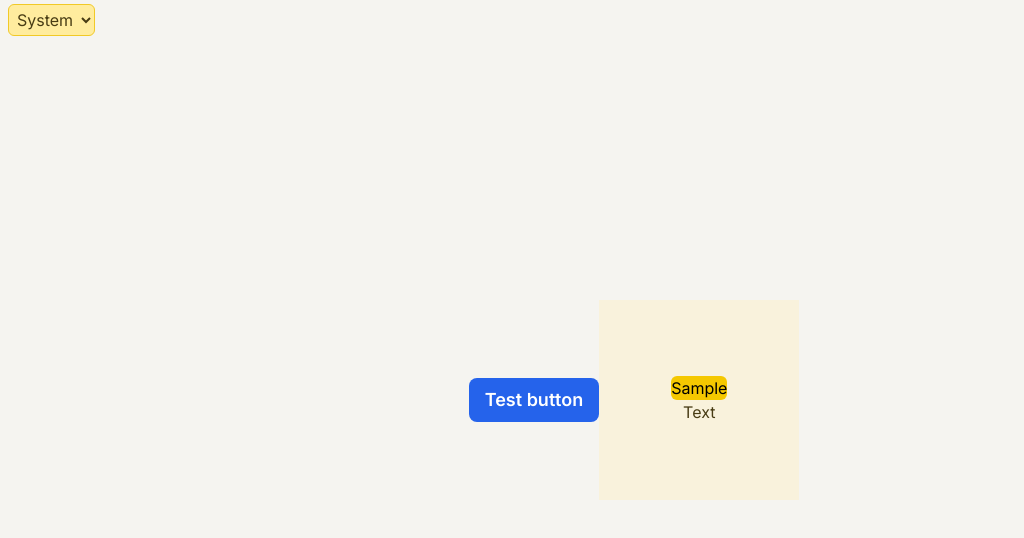
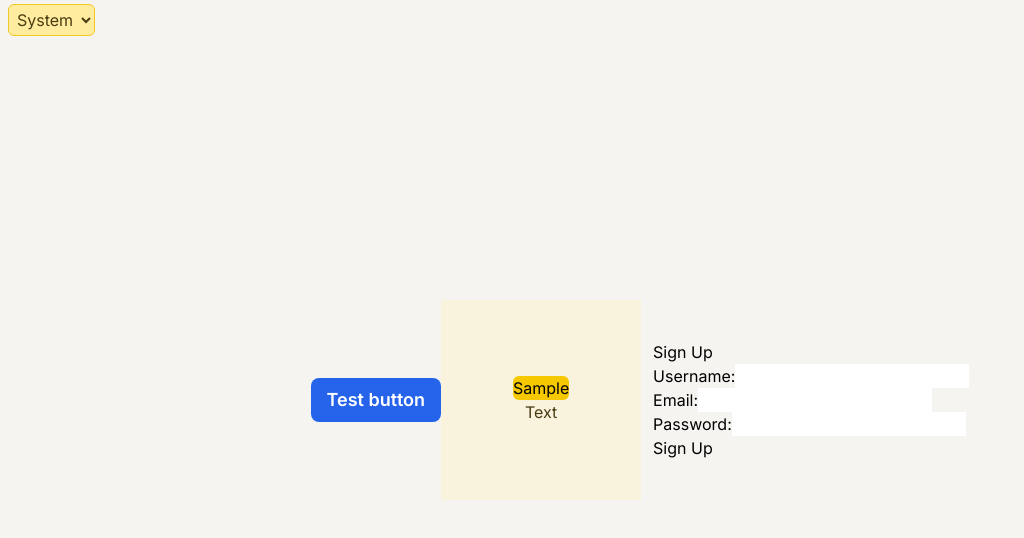
Before and after one commit to Javan-Odhiambo/nextjs-starter-template, a Next.js app: page / in a window 1280 px wide. Shown: the top 538 px of the page, without its empty margins (0-1024 px from the left). Built offline with nearby package versions, Linux system fonts and the light colour scheme.

Commit message:
Created a sign up form in the src folder under the app folder and added Zod to the form for validation

```diff
--- a/package.json
+++ b/package.json
@@ -15,7 +15,8 @@
     "next": "14.2.2",
     "next-themes": "^0.3.0",
     "react": "^18",
-    "react-dom": "^18"
+    "react-dom": "^18",
+    "zod": "^3.23.5"
   },
   "devDependencies": {
     "@testing-library/jest-dom": "^6.4.2",
--- a/src/app/SignUp/page.tsx
+++ b/src/app/SignUp/page.tsx
@@ -0,0 +1,53 @@
+import React , { useState} from 'react';
+import { z } from 'zod'; // Import Zod
+
+const user = z.object({
+    name: z.string().min(2).max(50),
+    email: z.string().email(),
+    password: z.string()
+      .min(6)
+      .regex(/^(?=.*[a-z])(?=.*[A-Z])(?=.*\d)[a-zA-Z\d]{6,}$/, 'Password must contain at least one uppercase letter and one digit'),
+  });
+
+const SignUpForm = () => {
+    const [formData, setFormData] = useState({
+        name: '',
+        email: '',
+        password: '',
+      });
+
+    const handleSubmit = (e: React.FormEvent<HTMLFormElement>) => {
+        e.preventDefault();
+        try {
+            const validData = user.safeParse(formData);
+            console.log(validData);
+        } catch (err) {
+            if (err instanceof z.ZodError) {
+              console.log(err.issues);
+            }
+          }
+    };
+
+    return (
+        <div>
+        <h1>Sign Up</h1>
+        <form onSubmit={handleSubmit}>
+            <div>
+                <label htmlFor="username">Username:</label>
+                <input type="text" id="username" name="username" />
+            </div>
+            <div>
+                <label htmlFor="email">Email:</label>
+                <input type="email" id="email" name="email" />
+            </div>
+            <div>
+                <label htmlFor="password">Password:</label>
+                <input type="password" id="password" name="password" />
+            </div>
+            <button type="submit">Sign Up</button>
+        </form>
+        </div>
+    );
+};
+
+export default SignUpForm;
--- a/src/app/page.tsx
+++ b/src/app/page.tsx
@@ -1,6 +1,8 @@
 "use client"
 import Button from "@/components/ui/Button";
 import ThemeChanger from "@/components/ui/ThemeChanger";
+import SignUpForm from "./SignUp/page";
+
 export default function Home() {
   return (
     <main className="flex min-h-screen items-center justify-center bg-primary-app-bg relative" >
@@ -10,6 +12,7 @@ export default function Home() {
         <button className="bg-primary-solid-bg text-primary-high-constrast-text rounded-md w-fit">Sample</button>
         <p className="text-primary-high-contrast-text text-center">Text</p>
       </div>
+      <SignUpForm/>
     </main>
   );
 }
```
Also changed, not shown: 1 other file (tests, documents, lock files or other folders).
